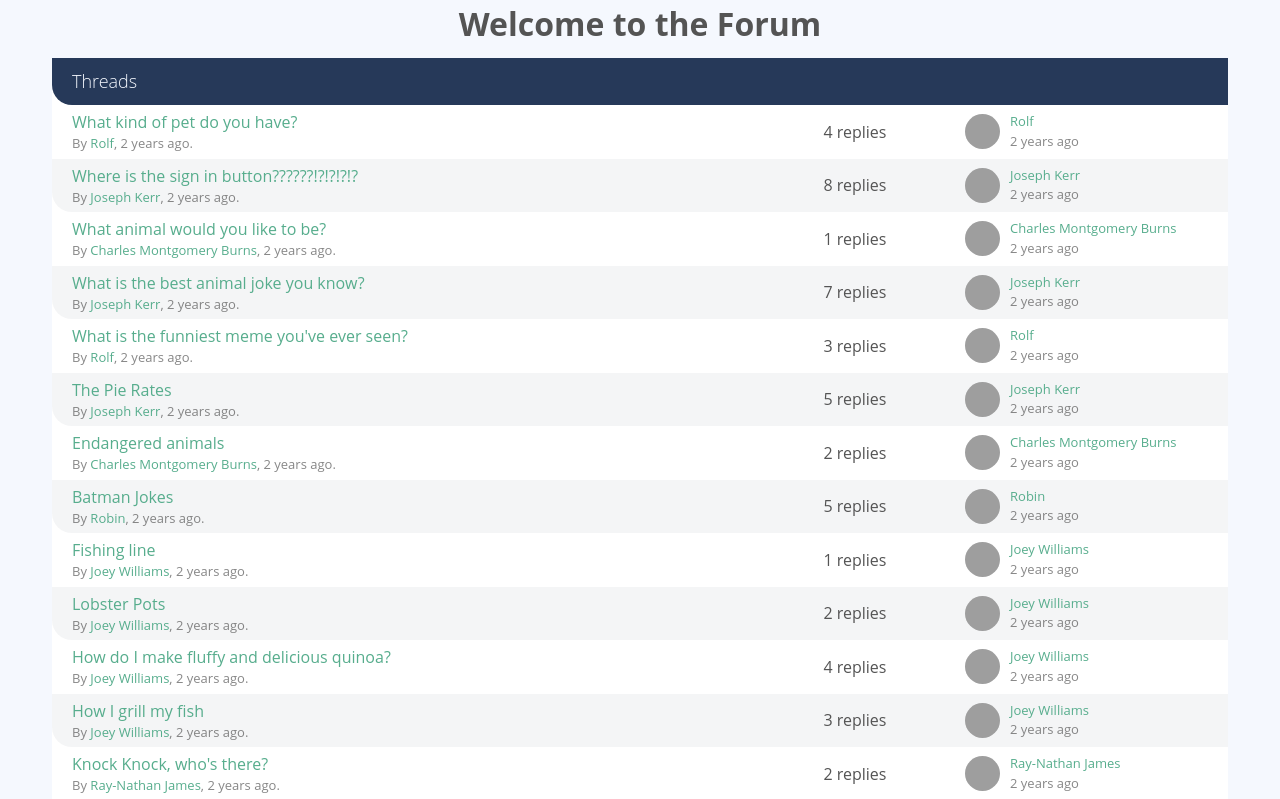
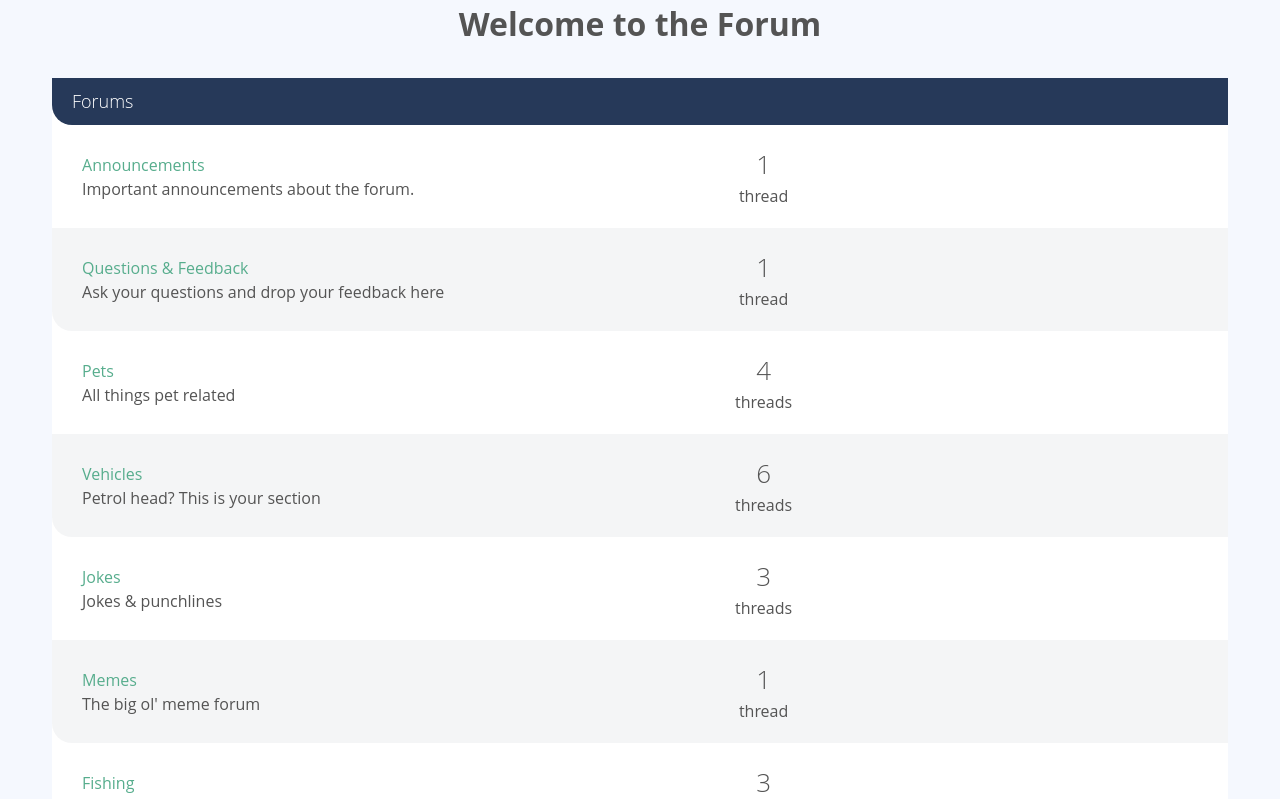
Before and after one commit to mistrs2p/vueschool-forum, a Vue app: page / in a window 1280 px wide. Shown: the top 799 px of the page. Built offline with nearby package versions, Linux system fonts and the light colour scheme; grey boxes are pictures that could not be loaded.

Commit message:
ForumList Added and its dependencies Set

```diff
--- /dev/null
+++ b/src/components/ForumList.vue
@@ -0,0 +1,57 @@
+<template>
+  <div class="col-full">
+    <div class="forum-list">
+      <h2 class="list-title">
+        <a href="#">Forums</a>
+      </h2>
+
+      <div class="forum-listing" v-for="forum in forums" :key="forum.id">
+        <div class="forum-details">
+          <router-link
+            clss="text-xlarge"
+            :to="{ name: 'Forum', params: { id: forum.id } }"
+            >{{ forum.name }}</router-link
+          >
+          <p>{{ forum.description }}</p>
+        </div>
+
+        <div class="threads-count">
+          <p>
+              <!-- es2020 ? mark -->
+            <span class="count">{{
+               forum.threads?.length
+            }}</span>
+            {{ forumThreadWord(forum) }}
+          </p>
+        </div>
+
+        <div class="last-thread">
+          <!-- <img class="avatar" src="https://pbs.twimg.com/profile_images/719242842598699008/Nu43rQz1_400x400.jpg" alt="">
+                        <div class="last-thread-details">
+                            <a href="thread.html">Post Reactions</a>
+                            <p class="text-xsmall">By <a href="profile.html">Rolf Haug</a>, a month ago</p>
+                        </div> -->
+        </div>
+      </div>
+    </div>
+  </div>
+</template>
+
+<script>
+export default {
+  props: {
+    forums: {
+      type: Array,
+      required: true
+    }
+  },
+  methods: {
+    forumThreadWord (forum) {
+      return forum.threads ? (forum.threads.length > 1 ? 'threads' : 'thread') : 'No threads'
+    }
+  }
+}
+</script>
+
+<style>
+</style>
--- a/src/pages/HomeView.vue
+++ b/src/pages/HomeView.vue
@@ -1,20 +1,20 @@
 <template>
 <h1>Welcome to the Forum</h1>
-<ThreadList :threads="threads"/>
+<ForumList :forums="forums"/>
 </template>
 
 <script>
 import dataSource from '@/data.json'
-import ThreadList from '@/components/ThreadList'
+import ForumList from '@/components/ForumList'
 console.log(dataSource)
 
 export default {
   components: {
-    ThreadList
+    ForumList
   },
   data () {
     return {
-      threads: dataSource.threads
+      forums: dataSource.forums
     }
   }
 }
```
